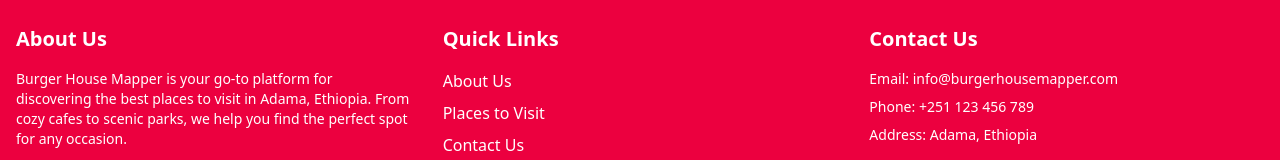
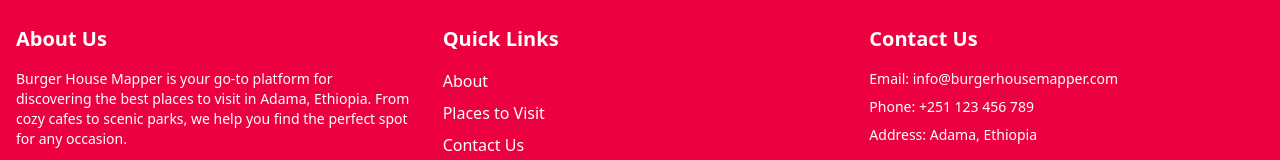
Before and after one commit to Firalen/Burger-mapper, a React (Vite) app in the folder frontend/burger-house-mapper/: page / in a window 1280 px wide. Shown: the part 4133-4293 px from the top of the page. Built offline with nearby package versions, Linux system fonts and the light colour scheme.

Commit message:
fix: update wording in footer component for consistency

```diff
--- a/frontend/burger-house-mapper/src/footer.jsx
+++ b/frontend/burger-house-mapper/src/footer.jsx
@@ -20,7 +20,7 @@ export default function Footer() {
             <ul className="space-y-2">
               <li>
                 <a href="/about" className="hover:underline">
-                  About Us
+                  About
                 </a>
               </li>
               <li>
```
